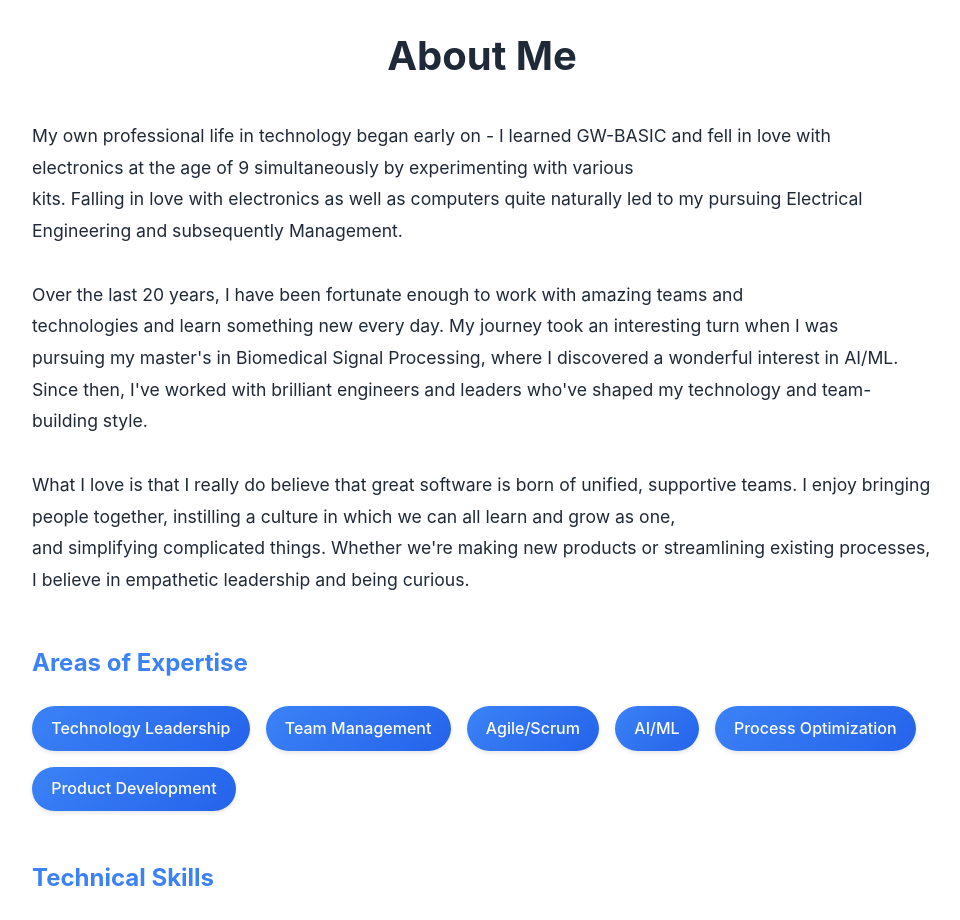
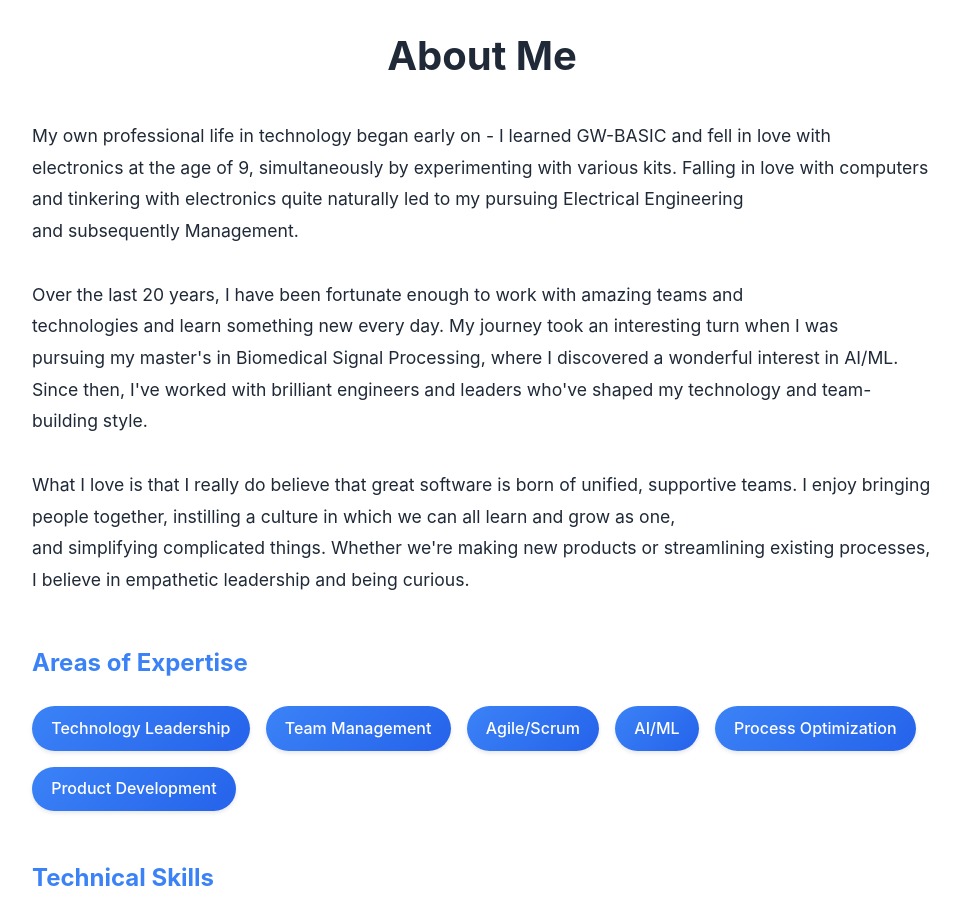
Before and after one commit to pe82/personalsite, a plain HTML site: page index.html in a window 1280 px wide. Shown: the part 920-1840 px from the top of the page, without its empty margins (158-1118 px from the left). Drawn offline with Linux system fonts and the light colour scheme.

Commit message:
Update index.html

```diff
--- a/index.html
+++ b/index.html
@@ -55,7 +55,7 @@
         <h2>About Me</h2>
         <div class="about-content">
             <div class="about-text">
-                <p>My own professional life in technology began early on - I learned GW-BASIC and fell in love with electronics at the age of 9 simultaneously by experimenting with various kits. Falling in love with electronics as well as computers quite naturally led to my pursuing Electrical Engineering and subsequently Management.
+                <p>My own professional life in technology began early on - I learned GW-BASIC and fell in love with electronics at the age of 9, simultaneously by experimenting with various kits. Falling in love with computers and tinkering with electronics quite naturally led to my pursuing Electrical Engineering and subsequently Management.
 
                 <p>Over the last 20 years, I have been fortunate enough to work with amazing teams and technologies and learn something new every day. My journey took an interesting turn when I was pursuing my master's in Biomedical Signal Processing, where I discovered a wonderful interest in AI/ML. Since then, I've worked with brilliant engineers and leaders who've shaped my technology and team-building style.</p>
 
```
